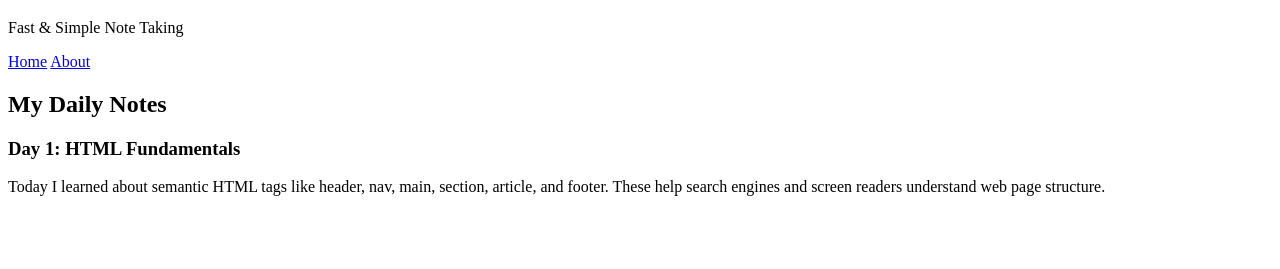
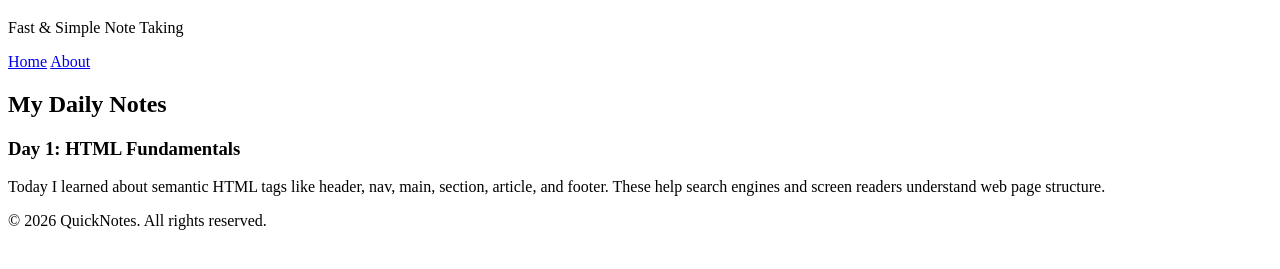
Before and after one commit to toroitichcaroline27-sketch/web-foundations-days, a plain HTML site: page day1/index.html in a window 1280 px wide. Shown: the part 61-330 px from the top of the page. Drawn offline with Linux system fonts and the light colour scheme.

Commit message:
Add footer and complete index.html

```diff
--- a/day1/index.html
+++ b/day1/index.html
@@ -22,5 +22,8 @@
             <p>Today I learned about semantic HTML tags like header, nav, main, section, article, and footer. These help search engines and screen readers understand web page structure.</p>
         </article>
     </main>
+    <footer>
+        <p>&copy; 2026 QuickNotes. All rights reserved.</p>
+    </footer>
 </body>
 </html>
```
